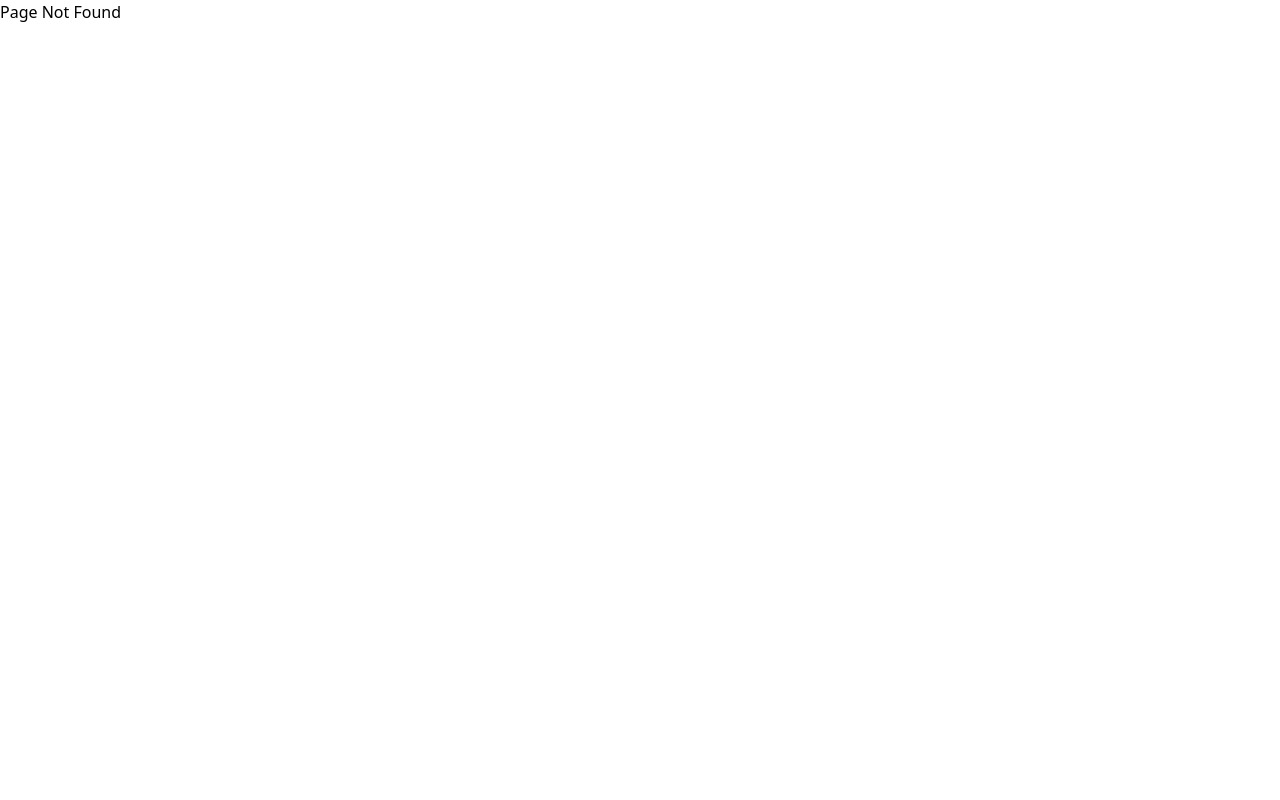
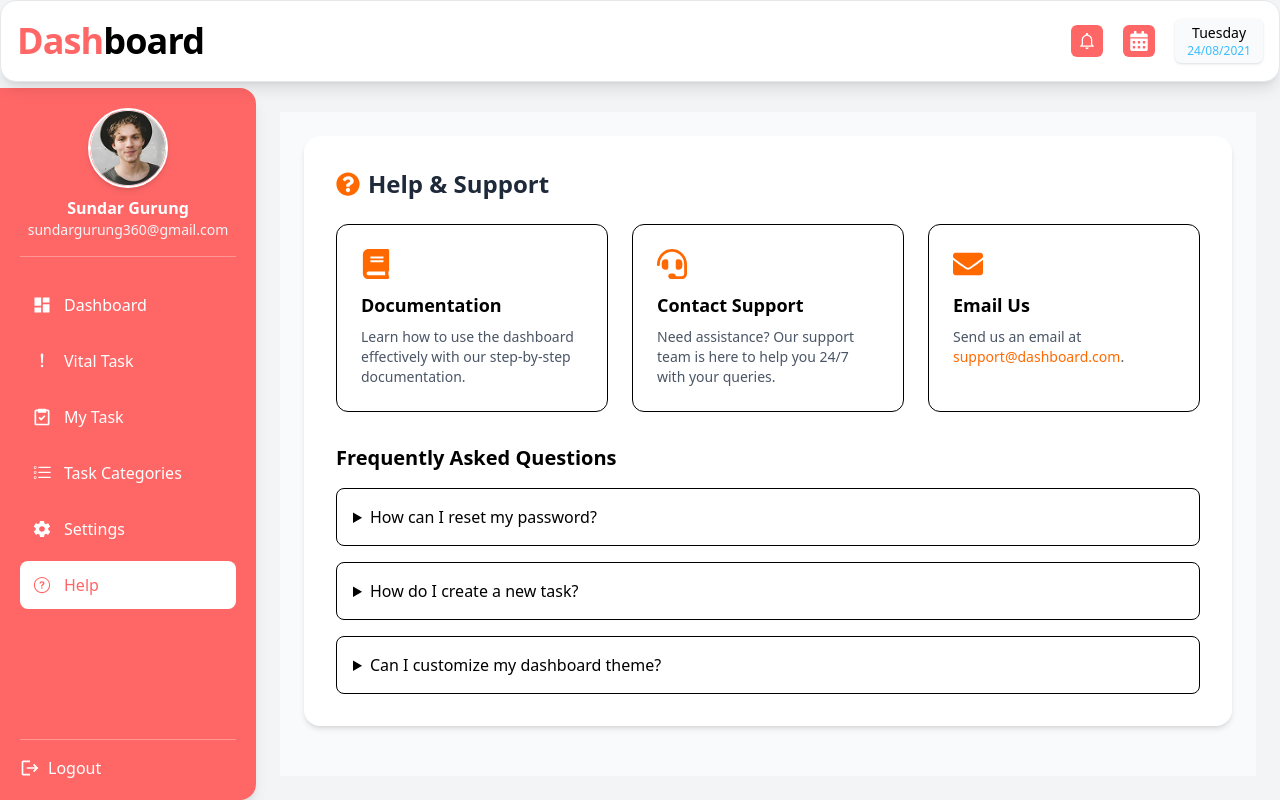
Before and after one commit to ar-pathak/To-do-List, a React (Vite) app: page /help in a window 1280 px wide. Before the commit this address had no page. Built offline with nearby package versions, Linux system fonts and the light colour scheme.

Commit message:
feat(ui): added modern help page with quick links and FAQ section

```diff
--- /dev/null
+++ b/src/components/pages/Help.jsx
@@ -0,0 +1,75 @@
+import { FaQuestionCircle, FaEnvelope, FaBook, FaHeadset } from "react-icons/fa";
+
+const Help = () => {
+  return (
+    <div className="w-full h-full p-6 bg-gray-50">
+      <div className="max-w-5xl mx-auto bg-white rounded-2xl shadow-md p-8">
+        <h2 className="text-2xl font-semibold text-gray-800 mb-6 flex items-center gap-2">
+          <FaQuestionCircle className="text-orange-500" /> Help & Support
+        </h2>
+
+        {/* Quick Help Options */}
+        <div className="grid md:grid-cols-2 lg:grid-cols-3 gap-6 mb-8">
+          <div className="p-6 border rounded-xl hover:shadow-lg transition cursor-pointer">
+            <FaBook className="text-3xl text-orange-500 mb-3" />
+            <h3 className="text-lg font-semibold mb-2">Documentation</h3>
+            <p className="text-gray-600 text-sm">
+              Learn how to use the dashboard effectively with our step-by-step documentation.
+            </p>
+          </div>
+
+          <div className="p-6 border rounded-xl hover:shadow-lg transition cursor-pointer">
+            <FaHeadset className="text-3xl text-orange-500 mb-3" />
+            <h3 className="text-lg font-semibold mb-2">Contact Support</h3>
+            <p className="text-gray-600 text-sm">
+              Need assistance? Our support team is here to help you 24/7 with your queries.
+            </p>
+          </div>
+
+          <div className="p-6 border rounded-xl hover:shadow-lg transition cursor-pointer">
+            <FaEnvelope className="text-3xl text-orange-500 mb-3" />
+            <h3 className="text-lg font-semibold mb-2">Email Us</h3>
+            <p className="text-gray-600 text-sm">
+              Send us an email at <span className="text-orange-500">support@dashboard.com</span>.
+            </p>
+          </div>
+        </div>
+
+        {/* FAQ Section */}
+        <div className="mt-8">
+          <h3 className="text-xl font-semibold mb-4">Frequently Asked Questions</h3>
+          <div className="space-y-4">
+            <details className="border rounded-lg p-4">
+              <summary className="font-medium cursor-pointer">
+                How can I reset my password?
+              </summary>
+              <p className="text-gray-600 mt-2">
+                Go to the “Settings” page → “Security” tab and click on “Change Password”.
+              </p>
+            </details>
+
+            <details className="border rounded-lg p-4">
+              <summary className="font-medium cursor-pointer">
+                How do I create a new task?
+              </summary>
+              <p className="text-gray-600 mt-2">
+                Navigate to “My Tasks” and click the “+ New Task” button to create one easily.
+              </p>
+            </details>
+
+            <details className="border rounded-lg p-4">
+              <summary className="font-medium cursor-pointer">
+                Can I customize my dashboard theme?
+              </summary>
+              <p className="text-gray-600 mt-2">
+                Yes! Go to “Settings” → “Appearance” to switch between themes or colors.
+              </p>
+            </details>
+          </div>
+        </div>
+      </div>
+    </div>
+  );
+};
+
+export default Help;
--- a/src/router.jsx
+++ b/src/router.jsx
@@ -9,6 +9,7 @@ const Dashboard = lazy(() => import("./components/pages/Dashboard"));
 const VitalTask = lazy(() => import("./components/pages/VitalTask"));
 const TaskCategories = lazy(() => import("./components/pages/TaskCategories"));
 const Settings = lazy(() => import("./components/pages/Settings"));
+const Help = lazy(() => import("./components/pages/Help"));
 
 const router = createBrowserRouter([
   {
@@ -61,6 +62,14 @@ const router = createBrowserRouter([
           </Suspense>
         )
       },
+      {
+        path: "/help",
+        element: (
+          <Suspense fallback={<h1>Loading...</h1>}>
+            <Help />
+          </Suspense>
+        )
+      },
     ],
   },
   {
```
